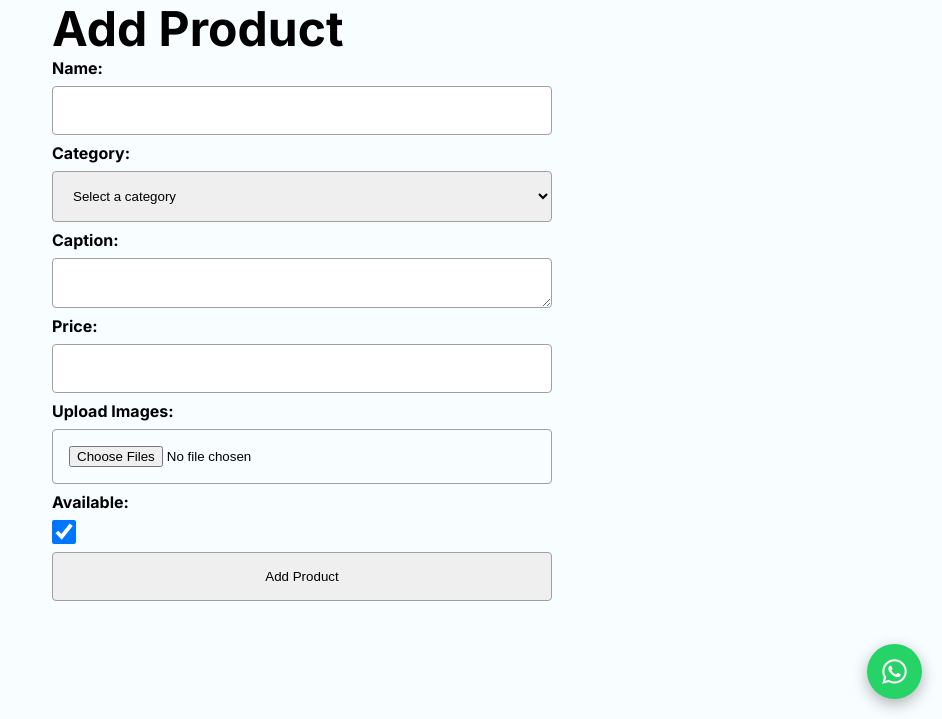
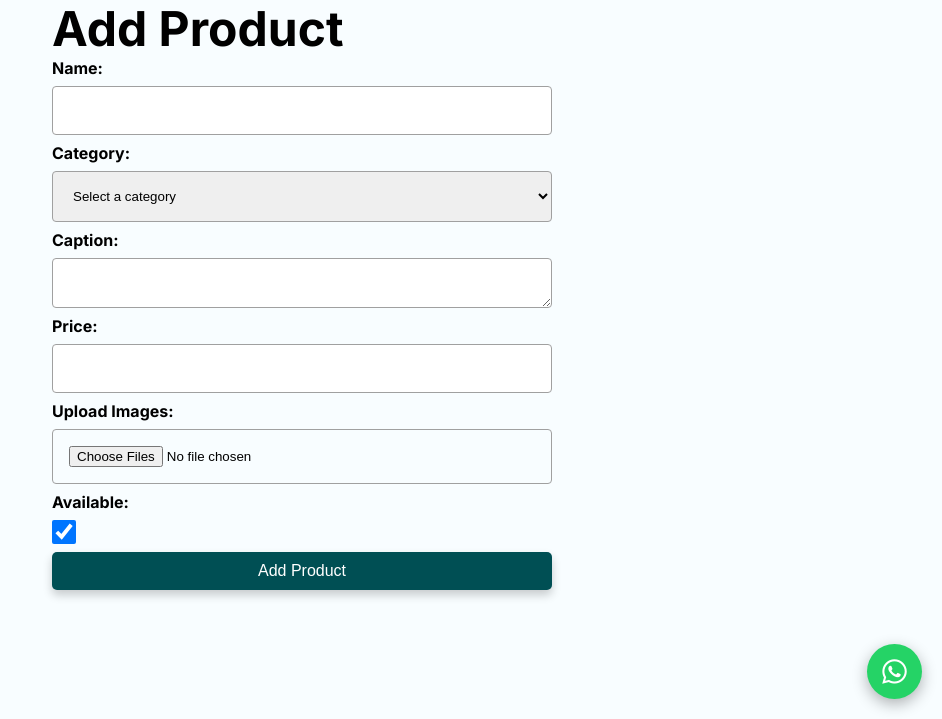
Before and after one commit to Riphaty/alamo, a Django app: page /add-product/ in a window 1280 px wide. Shown: the part 81-800 px from the top of the page, without its empty margins (338-1280 px from the left). Run offline with Django 5.2, Linux system fonts and the light colour scheme; a user stored in the database is signed in; data that the repository does not hold is empty.

Commit message:
settings

```diff
--- a/website/templates/website/add_product.html
+++ b/website/templates/website/add_product.html
@@ -29,7 +29,7 @@
             <label for="is_available">Available:</label>
             <input style="width: 1.5rem; height: 1.5rem;" type="checkbox" id="is_available" name="is_available" checked>
 
-            <input type="submit" value="Add Product" class="action add-btn">
+            <input type="submit" value="Add Product" class="action edit-btn">
         </form>
     </div>
 </div>
```
